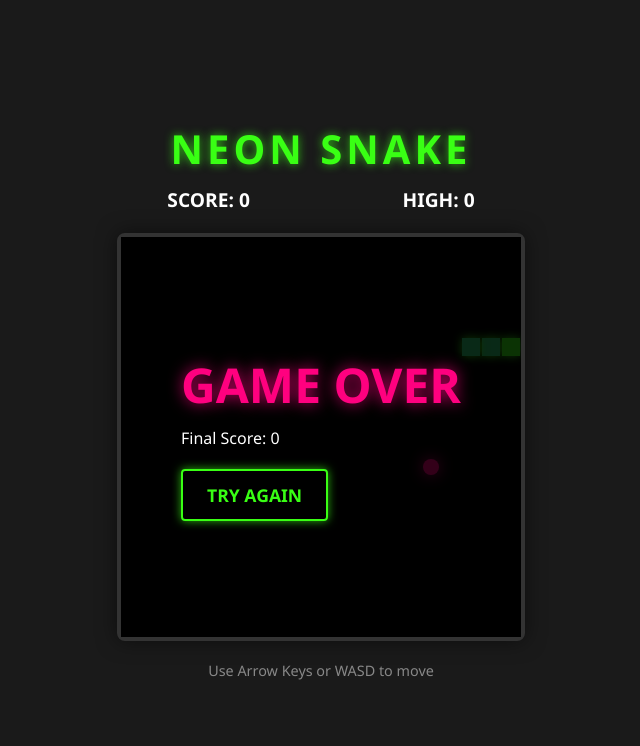
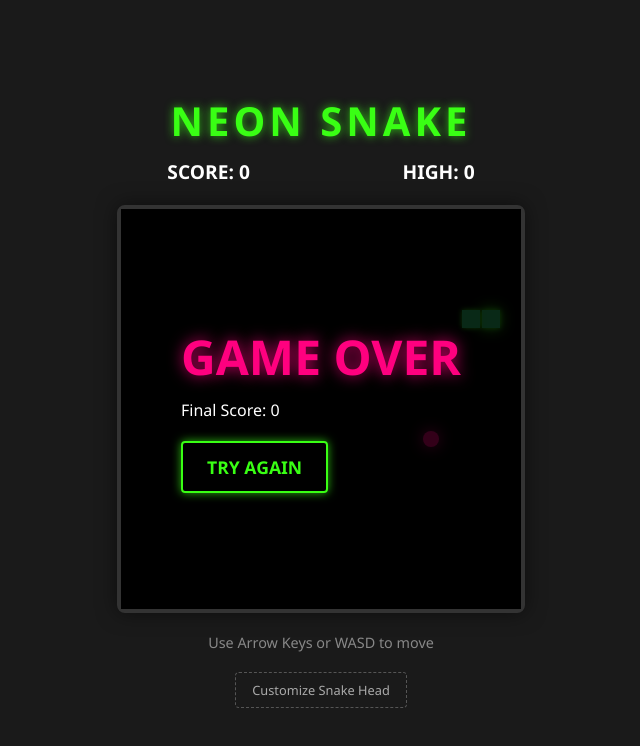
Before and after one commit to s226t065/my-app-2026, a plain HTML site: page index.html in a window 1280 px wide. Both pictures are taken after a click on the button "START GAME". Shown: the whole page, without its empty margins (319-959 px from the left). Drawn offline with Linux system fonts and the light colour scheme.

Commit message:
feat: allow custom image for snake head

```diff
--- a/index.html
+++ b/index.html
@@ -33,6 +33,10 @@
 
         <div class="controls-hint">
             <p>Use Arrow Keys or WASD to move</p>
+            <div class="customize-section">
+                <label for="head-image-upload" class="upload-label">Customize Snake Head</label>
+                <input type="file" id="head-image-upload" accept="image/*">
+            </div>
         </div>
     </div>
     <script src="script.js"></script>
--- a/script.js
+++ b/script.js
@@ -8,105 +8,114 @@ const startScreen = document.getElementById('start-screen');
 const gameOverScreen = document.getElementById('game-over-screen');
 const startBtn = document.getElementById('start-btn');
 const restartBtn = document.getElementById('restart-btn');
+const headUpload = document.getElementById('head-image-upload');
 
 // Constants
 const GRID_SIZE = 20;
-const INITIAL_SPEED = 150;
-const MIN_SPEED = 60;
+const INITIAL_MOVE_INTERVAL = 150; // ms per grid move
+const MIN_MOVE_INTERVAL = 60;
 
 // Game State
-let snake = [];
+let snake = []; // Array of {x, y} grid coordinates
 let food = {};
-let dx = GRID_SIZE;
-let dy = 0;
-let nextDx = GRID_SIZE;
-let nextDy = 0;
+let direction = { x: 1, y: 0 };
+let nextDirection = { x: 1, y: 0 };
 let score = 0;
 let highScore = localStorage.getItem('snakeHighScore') || 0;
-let gameLoop = null;
-let speed = INITIAL_SPEED;
+let lastMoveTime = 0;
+let moveInterval = INITIAL_MOVE_INTERVAL;
+let isGameOver = false;
+let isPaused = true;
+let animationId = null;
+let headImage = null;
 
-// Initialize canvas size
+// Handle Image Upload
+headUpload.addEventListener('change', (e) => {
+    const file = e.target.files[0];
+    if (file) {
+        const reader = new FileReader();
+        reader.onload = (event) => {
+            const img = new Image();
+            img.onload = () => {
+                headImage = img;
+            };
+            img.src = event.target.result;
+        };
+        reader.readAsDataURL(file);
+    }
+});
+
 function resizeCanvas() {
     const size = Math.min(window.innerWidth - 40, 400);
-    // Ensure size is a multiple of GRID_SIZE
     canvas.width = Math.floor(size / GRID_SIZE) * GRID_SIZE;
     canvas.height = canvas.width;
 }
 
 function initGame() {
     resizeCanvas();
+    // Snake body in grid coordinates
     snake = [
-        { x: GRID_SIZE * 5, y: GRID_SIZE * 5 },
-        { x: GRID_SIZE * 4, y: GRID_SIZE * 5 },
-        { x: GRID_SIZE * 3, y: GRID_SIZE * 5 }
+        { x: 5, y: 5 },
+        { x: 4, y: 5 },
+        { x: 3, y: 5 }
     ];
-    dx = GRID_SIZE;
-    dy = 0;
-    nextDx = GRID_SIZE;
-    nextDy = 0;
+    direction = { x: 1, y: 0 };
+    nextDirection = { x: 1, y: 0 };
     score = 0;
-    speed = INITIAL_SPEED;
+    moveInterval = INITIAL_MOVE_INTERVAL;
+    isGameOver = false;
+    isPaused = true;
     currentScoreEl.textContent = score;
     highScoreEl.textContent = highScore;
     createFood();
 }
 
 function createFood() {
+    const cols = canvas.width / GRID_SIZE;
+    const rows = canvas.height / GRID_SIZE;
     food = {
-        x: Math.floor(Math.random() * (canvas.width / GRID_SIZE)) * GRID_SIZE,
-        y: Math.floor(Math.random() * (canvas.height / GRID_SIZE)) * GRID_SIZE
+        x: Math.floor(Math.random() * cols),
+        y: Math.floor(Math.random() * rows)
     };
-    // Check if food is on snake
-    if (snake.some(segment => segment.x === food.x && segment.y === food.y)) {
+    if (snake.some(seg => seg.x === food.x && seg.y === food.y)) {
         createFood();
     }
 }
 
-function draw() {
-    // Clear canvas
-    ctx.fillStyle = '#000';
-    ctx.fillRect(0, 0, canvas.width, canvas.height);
+function update(currentTime) {
+    if (isGameOver || isPaused) return;
 
-    // Draw snake
-    snake.forEach((segment, index) => {
-        ctx.fillStyle = index === 0 ? '#39FF14' : '#2ecc71';
-        ctx.shadowBlur = 10;
-        ctx.shadowColor = '#39FF14';
-        ctx.fillRect(segment.x + 1, segment.y + 1, GRID_SIZE - 2, GRID_SIZE - 2);
-    });
+    if (!lastMoveTime) lastMoveTime = currentTime;
+    const deltaTime = currentTime - lastMoveTime;
 
-    // Draw food
-    ctx.fillStyle = '#FF007F';
-    ctx.shadowBlur = 15;
-    ctx.shadowColor = '#FF007F';
-    ctx.beginPath();
-    ctx.arc(food.x + GRID_SIZE/2, food.y + GRID_SIZE/2, GRID_SIZE/2 - 2, 0, Math.PI * 2);
-    ctx.fill();
+    if (deltaTime >= moveInterval) {
+        move();
+        lastMoveTime = currentTime;
+    }
 
-    // Reset shadow for performance
-    ctx.shadowBlur = 0;
+    draw(currentTime);
+    animationId = requestAnimationFrame(update);
 }
 
 function move() {
-    dx = nextDx;
-    dy = nextDy;
-
-    const head = { x: snake[0].x + dx, y: snake[0].y + dy };
+    direction = nextDirection;
+    const head = { x: snake[0].x + direction.x, y: snake[0].y + direction.y };
 
     // Wall collision
-    if (head.x < 0 || head.x >= canvas.width || head.y < 0 || head.y >= canvas.height) {
+    const cols = canvas.width / GRID_SIZE;
+    const rows = canvas.height / GRID_SIZE;
+    if (head.x < 0 || head.x >= cols || head.y < 0 || head.y >= rows) {
         return gameOver();
     }
 
     // Self collision
-    if (snake.some(segment => segment.x === head.x && segment.y === head.y)) {
+    if (snake.some(seg => seg.x === head.x && seg.y === head.y)) {
         return gameOver();
     }
 
     snake.unshift(head);
 
-    // Eat food
+    // Food collision
     if (head.x === food.x && head.y === food.y) {
         score += 10;
         currentScoreEl.textContent = score;
@@ -116,84 +125,133 @@ function move() {
             localStorage.setItem('snakeHighScore', highScore);
         }
         createFood();
-        // Speed up
-        if (speed > MIN_SPEED) speed -= 2;
+        if (moveInterval > MIN_MOVE_INTERVAL) moveInterval -= 2;
     } else {
         snake.pop();
     }
+}
 
-    draw();
-    gameLoop = setTimeout(move, speed);
+function draw(currentTime) {
+    ctx.fillStyle = '#000';
+    ctx.fillRect(0, 0, canvas.width, canvas.height);
+
+    // Calculate interpolation progress (0 to 1)
+    const progress = Math.min((currentTime - lastMoveTime) / moveInterval, 1);
+
+    // Draw Food
+    ctx.fillStyle = '#FF007F';
+    ctx.shadowBlur = 15;
+    ctx.shadowColor = '#FF007F';
+    ctx.beginPath();
+    ctx.arc(
+        food.x * GRID_SIZE + GRID_SIZE / 2,
+        food.y * GRID_SIZE + GRID_SIZE / 2,
+        GRID_SIZE / 2 - 2, 0, Math.PI * 2
+    );
+    ctx.fill();
+
+    // Draw Snake with interpolation
+    snake.forEach((seg, i) => {
+        let drawX, drawY;
+
+        if (i === 0) {
+            // Head: interpolate from previous to current
+            const prevX = seg.x - direction.x;
+            const prevY = seg.y - direction.y;
+            drawX = (prevX + (seg.x - prevX) * progress) * GRID_SIZE;
+            drawY = (prevY + (seg.y - prevY) * progress) * GRID_SIZE;
+
+            if (headImage) {
+                // Draw custom image for head
+                ctx.save();
+                ctx.translate(drawX + GRID_SIZE / 2, drawY + GRID_SIZE / 2);
+                const angle = Math.atan2(direction.y, direction.x);
+                ctx.rotate(angle);
+                ctx.drawImage(headImage, -GRID_SIZE / 2 + 1, -GRID_SIZE / 2 + 1, GRID_SIZE - 2, GRID_SIZE - 2);
+                ctx.restore();
+                return;
+            }
+        } else {
+            // Body segments: move towards the segment ahead
+            const target = snake[i - 1];
+            drawX = (seg.x + (target.x - seg.x) * progress) * GRID_SIZE;
+            drawY = (seg.y + (target.y - seg.y) * progress) * GRID_SIZE;
+        }
+
+        ctx.fillStyle = i === 0 ? '#39FF14' : '#2ecc71';
+        ctx.shadowBlur = i === 0 ? 15 : 5;
+        ctx.shadowColor = '#39FF14';
+
+        // Rounded snake body
+        const padding = 1;
+        ctx.fillRect(drawX + padding, drawY + padding, GRID_SIZE - padding * 2, GRID_SIZE - padding * 2);
+    });
+
+    ctx.shadowBlur = 0;
 }
 
 function gameOver() {
-    clearTimeout(gameLoop);
-    gameLoop = null;
+    isGameOver = true;
     finalScoreEl.textContent = score;
     gameOverScreen.classList.remove('hidden');
     startScreen.classList.add('hidden');
     overlay.classList.remove('hidden');
+    cancelAnimationFrame(animationId);
 }
 
 function startGame() {
     overlay.classList.add('hidden');
     initGame();
-    move();
+    isPaused = false;
+    lastMoveTime = 0;
+    requestAnimationFrame(update);
 }
 
 // Input handling
+const handleInput = (key) => {
+    if (isPaused || isGameOver) return;
+
+    if ((key === 'ArrowUp' || key === 'w') && direction.y === 0) nextDirection = { x: 0, y: -1 };
+    if ((key === 'ArrowDown' || key === 's') && direction.y === 0) nextDirection = { x: 0, y: 1 };
+    if ((key === 'ArrowLeft' || key === 'a') && direction.x === 0) nextDirection = { x: -1, y: 0 };
+    if ((key === 'ArrowRight' || key === 'd') && direction.x === 0) nextDirection = { x: 1, y: 0 };
+};
+
 document.addEventListener('keydown', (e) => {
     if (overlay.classList.contains('hidden')) {
-        const key = e.key;
-        if ((key === 'ArrowUp' || key === 'w') && dy === 0) { nextDx = 0; nextDy = -GRID_SIZE; }
-        if ((key === 'ArrowDown' || key === 's') && dy === 0) { nextDx = 0; nextDy = GRID_SIZE; }
-        if ((key === 'ArrowLeft' || key === 'a') && dx === 0) { nextDx = -GRID_SIZE; nextDy = 0; }
-        if ((key === 'ArrowRight' || key === 'd') && dx === 0) { nextDx = GRID_SIZE; nextDy = 0; }
-    } else if (gameLoop === null) {
+        handleInput(e.key);
+    } else if (!isGameOver) {
         startGame();
     }
 });
 
-// Touch handling for mobile
+// Touch controls
 let touchStartX = 0;
 let touchStartY = 0;
-
 document.addEventListener('touchstart', e => {
     touchStartX = e.touches[0].clientX;
     touchStartY = e.touches[0].clientY;
 }, false);
 
 document.addEventListener('touchmove', e => {
-    if (!touchStartX || !touchStartY) return;
-
-    let touchEndX = e.touches[0].clientX;
-    let touchEndY = e.touches[0].clientY;
-
-    let diffX = touchStartX - touchEndX;
-    let diffY = touchStartY - touchEndY;
+    if (!touchStartX || !touchStartY || isPaused) return;
+    const diffX = touchStartX - e.touches[0].clientX;
+    const diffY = touchStartY - e.touches[0].clientY;
 
     if (Math.abs(diffX) > Math.abs(diffY)) {
-        if (diffX > 0 && dx === 0) { nextDx = -GRID_SIZE; nextDy = 0; }
-        else if (dx === 0) { nextDx = GRID_SIZE; nextDy = 0; }
+        handleInput(diffX > 0 ? 'ArrowLeft' : 'ArrowRight');
     } else {
-        if (diffY > 0 && dy === 0) { nextDx = 0; nextDy = -GRID_SIZE; }
-        else if (dy === 0) { nextDx = 0; nextDy = GRID_SIZE; }
+        handleInput(diffY > 0 ? 'ArrowUp' : 'ArrowDown');
     }
-
-    touchStartX = 0;
-    touchStartY = 0;
+    touchStartX = 0; touchStartY = 0;
     e.preventDefault();
 }, { passive: false });
 
 startBtn.addEventListener('click', startGame);
 restartBtn.addEventListener('click', startGame);
 
-// Initial draw
 initGame();
-draw();
+draw(0);
 window.addEventListener('resize', () => {
-    if (gameLoop === null) {
-        resizeCanvas();
-        draw();
-    }
+    if (isPaused) { resizeCanvas(); draw(0); }
 });
--- a/style.css
+++ b/style.css
@@ -116,6 +116,33 @@ button:hover {
     color: #888;
     font-size: 0.9rem;
     text-align: center;
+    display: flex;
+    flex-direction: column;
+    gap: 15px;
+}
+
+.customize-section {
+    margin-top: 5px;
+}
+
+.upload-label {
+    display: inline-block;
+    padding: 8px 16px;
+    font-size: 0.8rem;
+    color: #aaa;
+    border: 1px dashed #555;
+    border-radius: 4px;
+    cursor: pointer;
+    transition: all 0.2s ease;
+}
+
+.upload-label:hover {
+    color: var(--snake-color);
+    border-color: var(--snake-color);
+}
+
+#head-image-upload {
+    display: none;
 }
 
 @media (max-width: 400px) {
```
